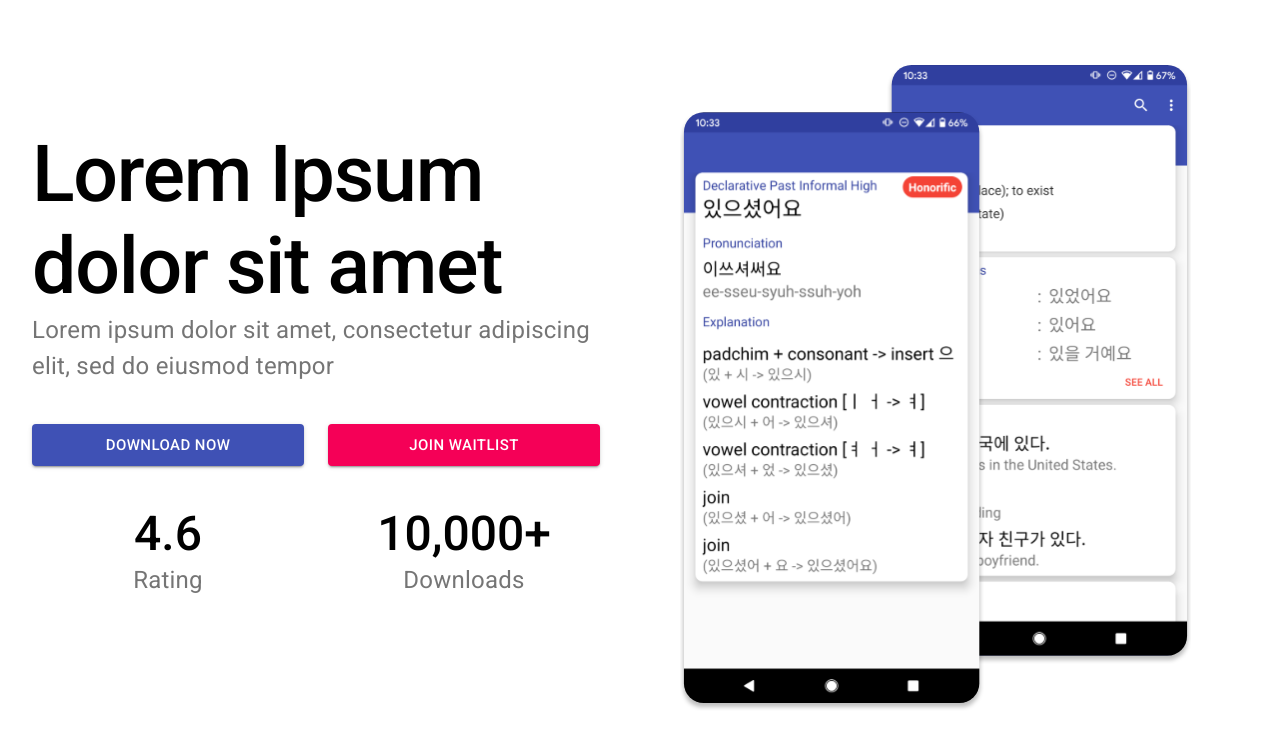
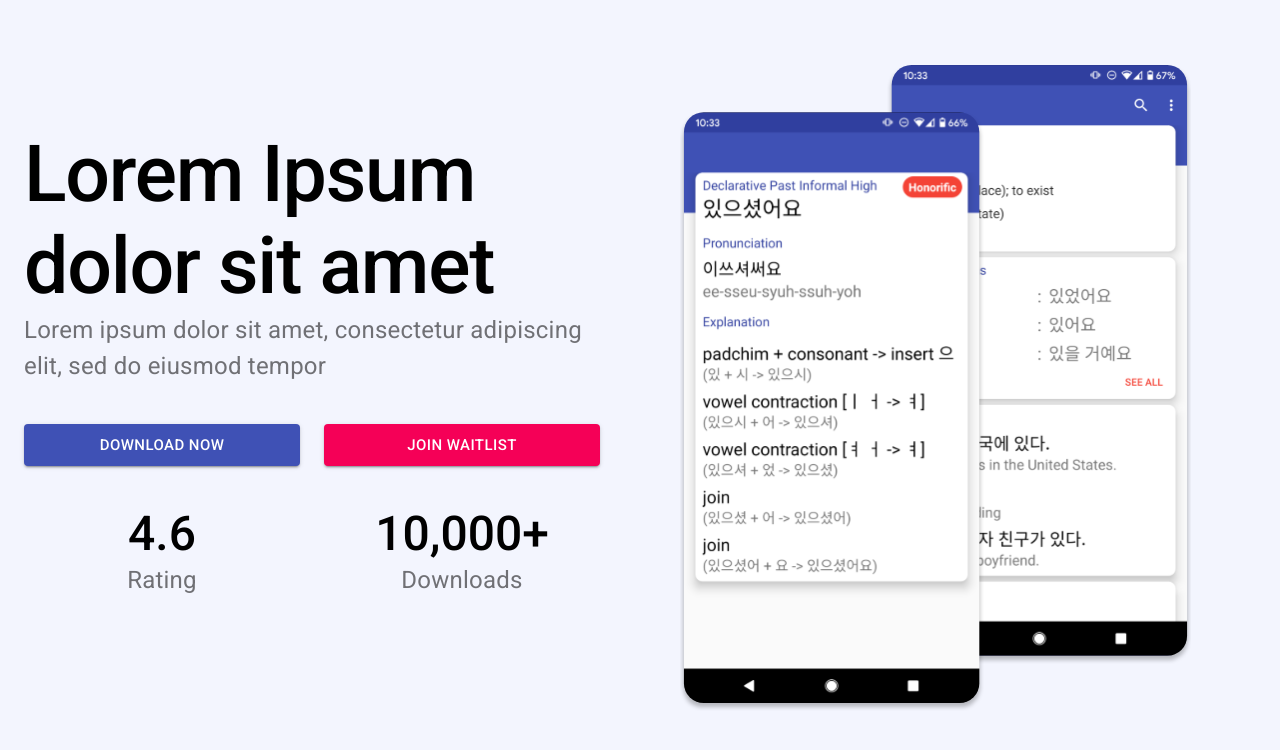
Before and after one commit to 494Studios/Hanji-website, a Next.js app: page / in a window 1280 px wide. Shown: the top 750 px of the page. Built offline with nearby package versions, Linux system fonts and the light colour scheme.

Commit message:
Created Hero section

```diff
--- /dev/null
+++ b/components/HeroSection.tsx
@@ -0,0 +1,40 @@
+import React, { FC } from 'react';
+import { Box, Container, Grid } from '@material-ui/core';
+import Image from 'next/image';
+import HeroContent from '@components/HeroContent';
+
+const HeroSection: FC = () => (
+  <>
+    <Box pt={8} bgcolor="#F3F5FE">
+      <Container>
+        <Grid container spacing={10}>
+          <Grid item xs={12} sm={6}>
+            <HeroContent />
+          </Grid>
+          <Grid item xs={12} sm={6}>
+            <Image
+              src="/hero-graphic.svg"
+              width={511}
+              height={648}
+              quality={100}
+            />
+          </Grid>
+        </Grid>
+      </Container>
+    </Box>
+    <div style={{ height: 150, overflow: 'hidden' }}>
+      <svg
+        viewBox="0 0 500 150"
+        preserveAspectRatio="none"
+        style={{ height: '100%', width: '100%' }}
+      >
+        <path
+          d="M-3.10,93.25 C149.99,150.00 271.49,-49.98 501.41,94.23 L500.00,0.00 L0.00,0.00 Z"
+          style={{ stroke: 'none', fill: '#F3F5FE' }}
+        />
+      </svg>
+    </div>
+  </>
+);
+
+export default HeroSection;
--- a/pages/index.tsx
+++ b/pages/index.tsx
@@ -1,27 +1,11 @@
 import React from 'react';
-import { Box, Container, Grid } from '@material-ui/core';
-import Image from 'next/image';
-import HeroContent from '@components/HeroContent';
+import HeroSection from '@components/HeroSection';
 
 const IndexPage = () => {
   return (
-    <Box mt={8}>
-      <Container>
-        <Grid container spacing={10}>
-          <Grid item xs={12} sm={6}>
-            <HeroContent />
-          </Grid>
-          <Grid item xs={12} sm={6}>
-            <Image
-              src="/hero-graphic.svg"
-              width={511}
-              height={648}
-              quality={100}
-            />
-          </Grid>
-        </Grid>
-      </Container>
-    </Box>
+    <div style={{ overflowX: 'hidden', margin: -8 }}>
+      <HeroSection />
+    </div>
   );
 };
 
```
Also changed, not shown: public/background.svg (added).
